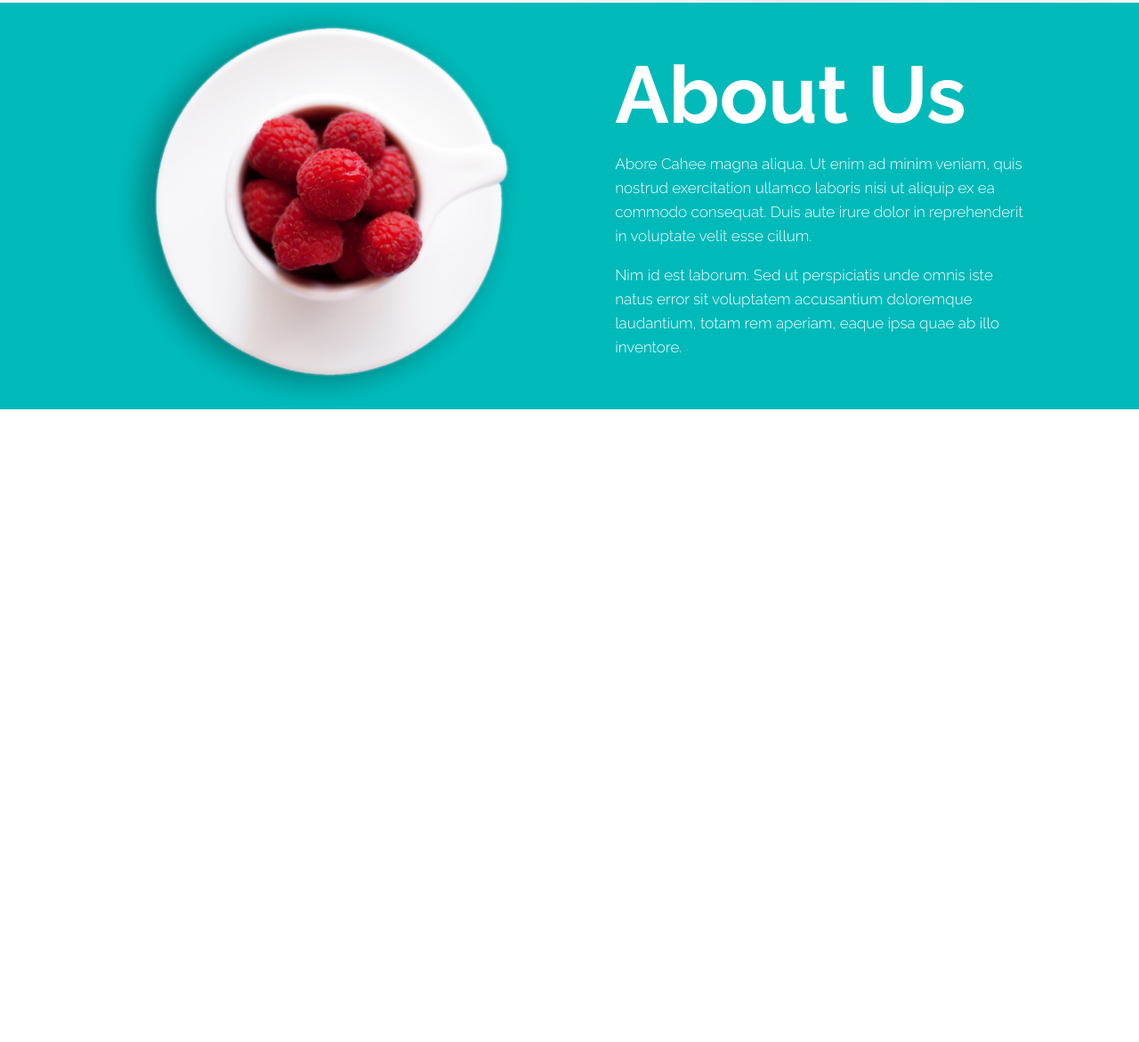
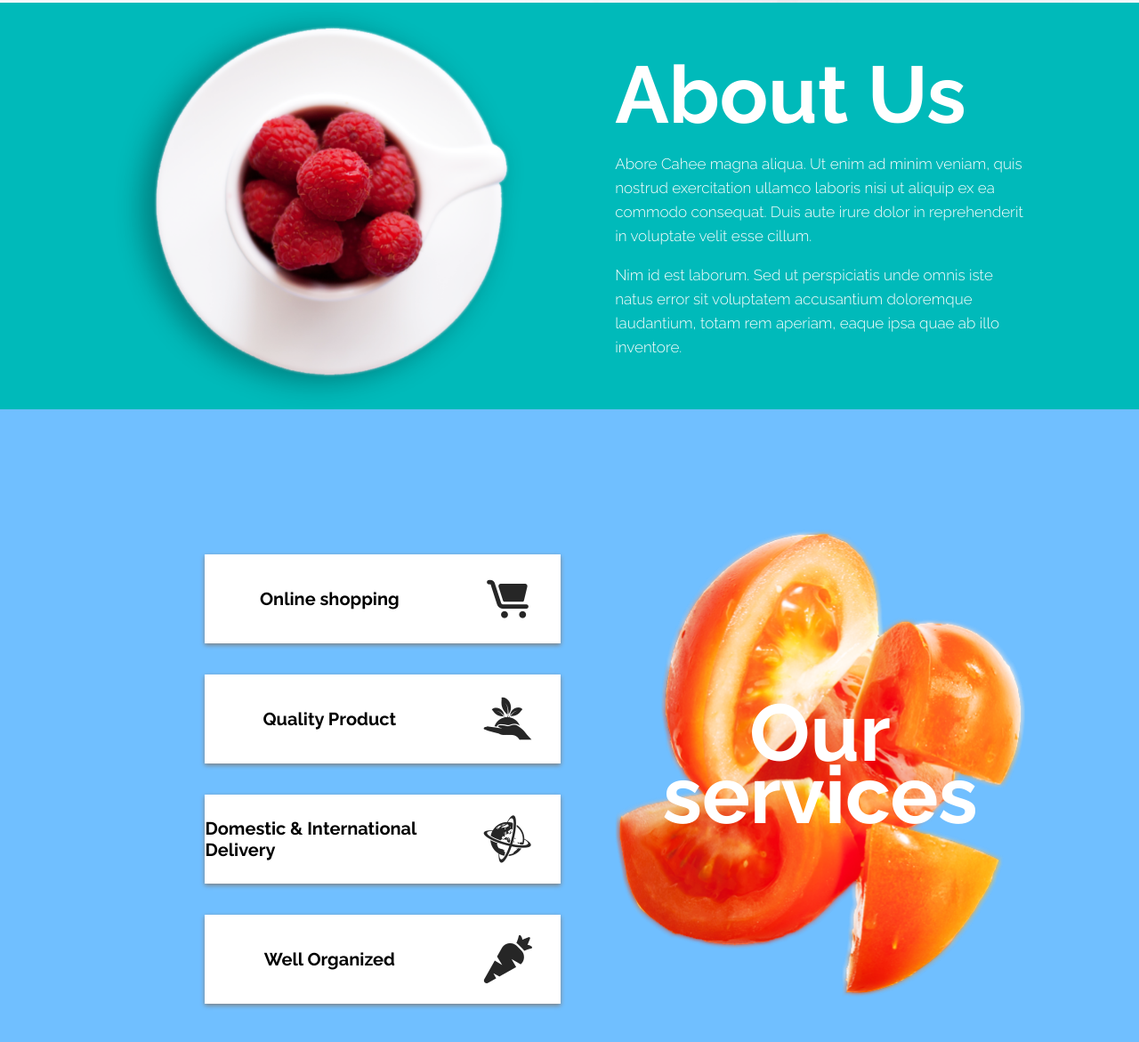
Before and after one commit to Iva-nova-vita/beetroot_homework_15, a website: page index.html in a window 1280 px wide. Shown: the part 797-1968 px from the top of the page at 89% size. Before the commit the page ends 1257 px from the top, so only its background shows below. Drawn offline with Linux system fonts and the light colour scheme.

Commit message:
block3 adaptive

```diff
--- a/css/style.scss
+++ b/css/style.scss
@@ -36,6 +36,7 @@ body {
   height: 100vh;
   background-image: url(../images/img.png);
   background-position: 50% 50%;
+  background-repeat: no-repeat;
   position: relative;
   @media screen and (max-width: 540px) {
     background-image: url(../images/img.max-width.jpg);
@@ -74,9 +75,14 @@ body {
           width: 45%;
         }
       }
-      @media screen and (max-width: 540px) {
+      @media screen and (min-width: 351px) and (max-width: 540px) {
         & {
           width: 60%;
+        }
+      }
+      @media screen and (max-width: 350px) {
+        & {
+          width: 100%;
         }
       }
     }
@@ -174,37 +180,97 @@ body {
     color: $a-color;
   }
 }
- /* #our_services {
+#our_services {
   display: flex;
   justify-content: space-between;
   background-color: #70bfff;
   padding: 10% 10% 10% 18%;
 
-  flex-wrap: wrap;
+  flex-wrap: wrap-reverse;
   align-items: center;
-  #icons {
+  section {
     display: flex;
     flex-direction: column;
-
-    a {
-      position: relative;
-      text-align: center;
-      text-decoration: none;
-      font-family: $font;
-      color: $main-color;
-      font-weight: bold;
-      font-size: 20px;
-      background-color: #ffffff;
-
+    .botton {
+      display: flex;
+      justify-content: space-between;
       height: 100px;
       width: 400px;
       margin-top: 35px;
       box-shadow: 0 2px 5px grey;
-      img {
-        position: absolute;
-        right: 20px;
-        top: 20px;
+      background-color: #ffffff;
+      @media screen and (min-width: 421px) and (max-width: 541px) {
+        & {
+          width: 300px;
+          height: 80px;
+        }
+      }
+      @media screen and (min-width: 351px) and (max-width: 420px) {
+        & {
+          width: 270px;
+          height: 70px;
+        }
+      }
+      @media screen and (max-width: 350px) {
+        & {
+          width: 230px;
+          height: 70px;
+        }
       }
     }
   }
-} */
+}
+.botton a {
+  &.name {
+    display: flex;
+    align-items: center;
+    justify-content: center;
+    text-decoration: none;
+    font-family: $font;
+    color: $main-color;
+    font-weight: bold;
+    font-size: 20px;
+    width: 70%;
+  }
+  &.icons {
+    display: flex;
+    align-items: center;
+    width: 30%;
+    justify-content: center;
+  }
+}
+#tomato {
+  width: 50%;
+  height: 540px;
+  background-image: url(../images/tomato.png);
+  background-position: 50% 50%;
+  background-size: contain;
+  background-repeat: no-repeat;
+  @media screen and (max-width: 1111px) {
+    height: 400px;
+    width: 70%;
+  }
+
+  h1 {
+    font: 600 90px/70px "Raleway", sans-serif;
+    letter-spacing: 0;
+    color: $a-color;
+    margin: auto;
+    text-align: center;
+    @media screen and (min-width: 651px) and (max-width: 1110px) {
+      & {
+        font-size: 77px;
+      }
+    }
+    @media screen and (min-width: 351px) and (max-width: 650px) {
+      & {
+        font-size: 70px;
+      }
+    }
+    @media screen and (max-width: 350px) {
+      & {
+        font-size: 60px;
+      }
+    }
+  }
+}
--- a/index.html
+++ b/index.html
@@ -56,20 +56,29 @@
         </p>
       </section>
     </div>
-    <!--
+
     <div id="our_services">
-      <section id="icons">
-        <a href="#">Online shopping <img src="images/icon1.png"/></a>
-        <a href="#">Quality Product<img src="images/icon2.png"/></a>
-        <a href="#"
-          >Domestic & International Delivery<img src="images/icon3.png"
-        /></a>
-        <a href="#">Well Organized<img src="images/icon4.png"/></a>
+      <section>
+        <div class="botton">
+          <a class="name" href="#">Online shopping</a>
+          <a class="icons" href="#"><img src="images/icon1.png"/></a>
+        </div>
+        <div class="botton">
+          <a class="name" href="#">Quality Product</a>
+          <a class="icons" href="#"><img src="images/icon2.png"/></a>
+        </div>
+        <div class="botton">
+          <a class="name" href="#">Domestic & International Delivery</a>
+          <a class="icons" href="#"><img src="images/icon3.png"/></a>
+        </div>
+        <div class="botton">
+          <a class="name" href="#">Well Organized</a>
+          <a class="icons" href="#"><img src="images/icon4.png"/></a>
+        </div>
       </section>
       <section id="tomato">
         <h1>Our services</h1>
       </section>
     </div>
-  -->
   </body>
 </html>
```
Also changed, not shown: css/style.css.
